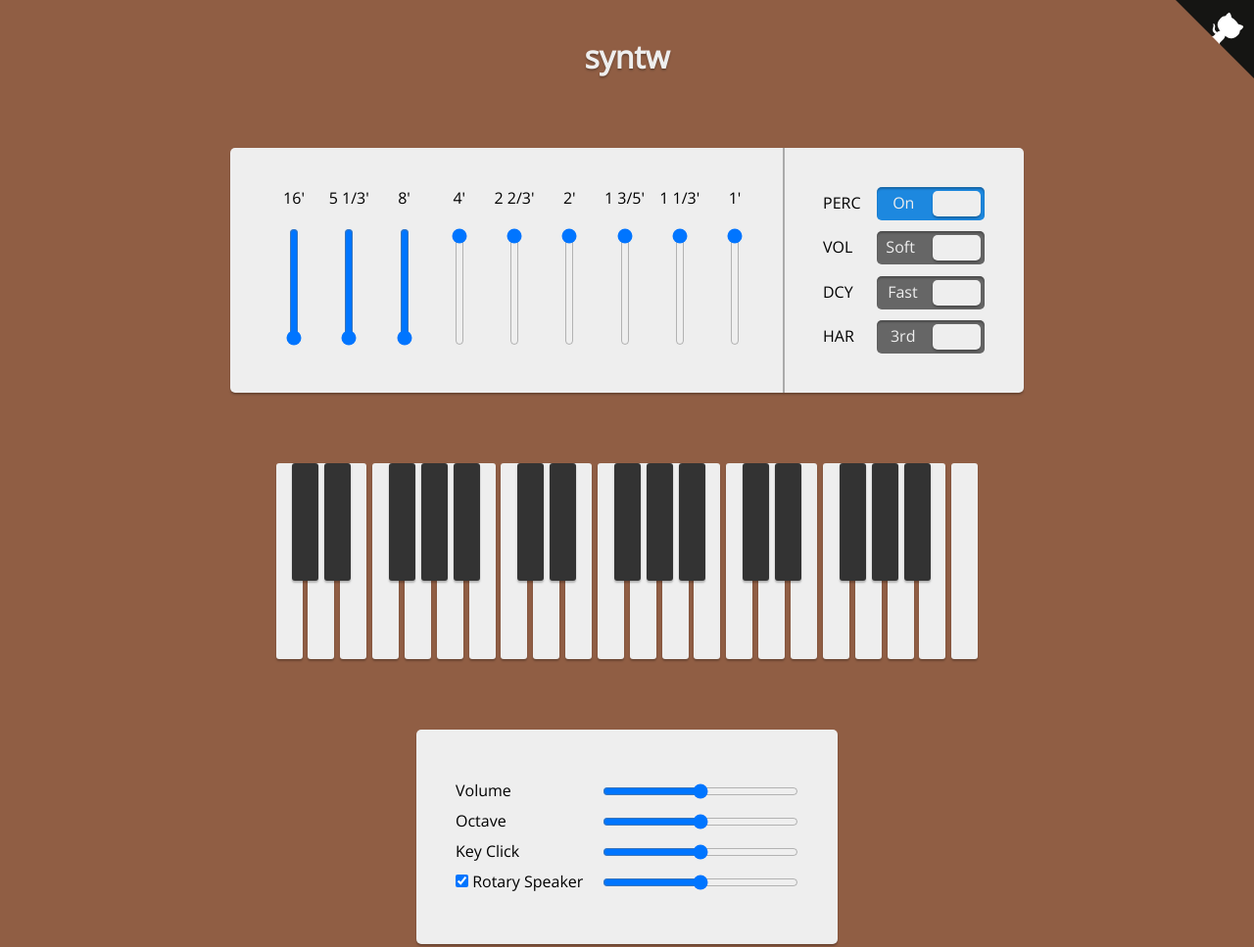
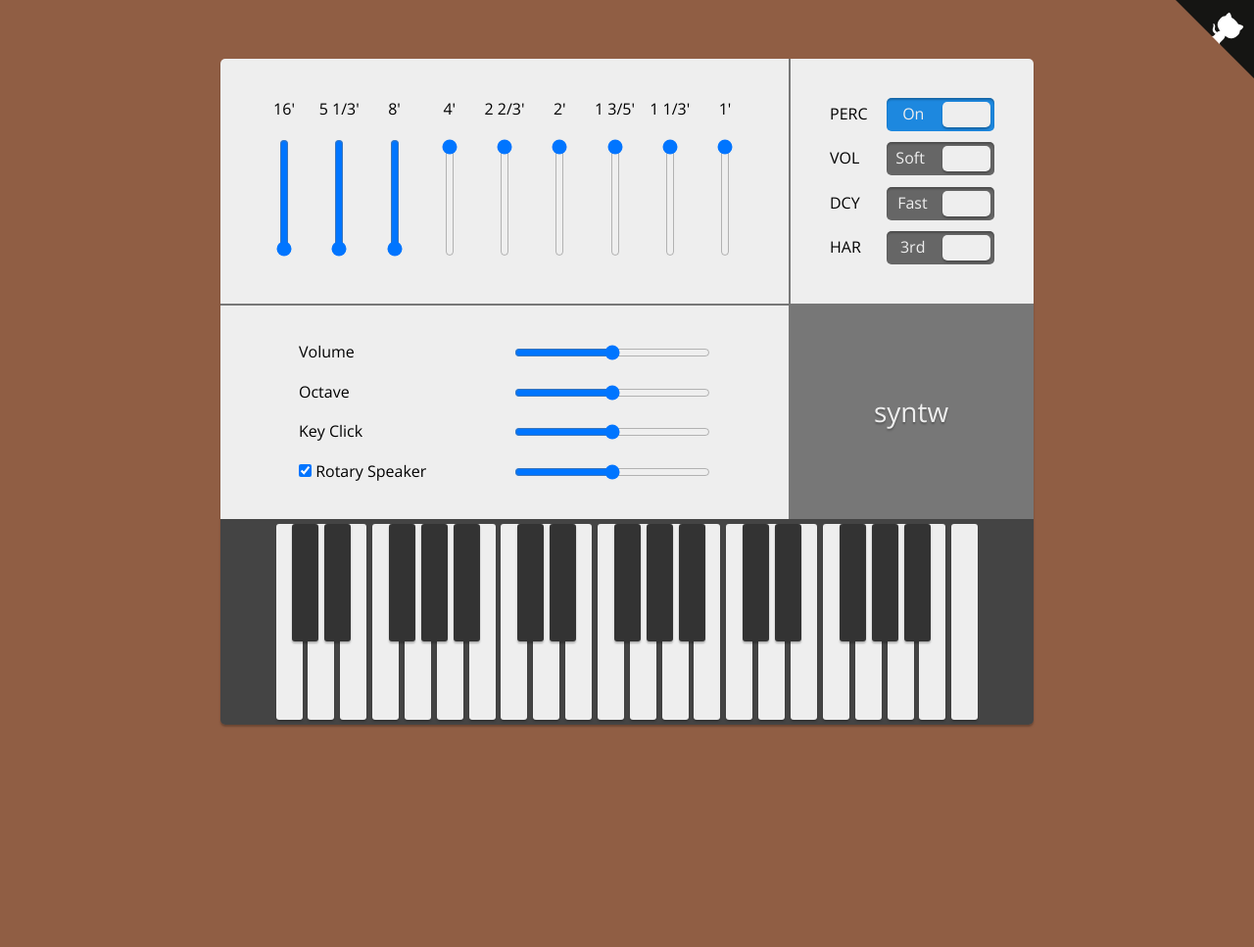
Before and after one commit to mosmeh/syntw, a website built with webpack: page src/index.html in a window 1280 px wide. Shown: the whole page at 98% size. After the commit the page ends 800 px from the top, so only its background shows below. Built offline with nearby package versions, Linux system fonts and the light colour scheme.

Commit message:
Rework layout

```diff
--- a/src/index.html
+++ b/src/index.html
@@ -2,6 +2,7 @@
 <html lang="en">
     <head>
         <meta charset="utf-8" />
+        <meta name="viewport" content="width=850" />
         <title>syntw</title>
         <link
             href="https://fonts.googleapis.com/css?family=Open+Sans"
@@ -10,8 +11,6 @@
     </head>
     <body>
         <div class="container">
-            <h1>syntw</h1>
-            <div class="upper-control">
             <div class="drawbars">
                 <ul>
                     <li>
@@ -133,7 +132,6 @@
                     </li>
                 </ul>
             </div>
-                <span class="vertical-line"></span>
             <div class="percussion">
                 <label class="switch">
                     PERC
@@ -176,63 +174,7 @@
                     </span>
                 </label>
             </div>
-            </div>
-            <div class="key-container">
-                <div class="top-row">
-                    <div class="key-group group-of-two group-0">
-                        <div class="key" data-note="49"></div>
-                        <div class="key" data-note="51"></div>
-                    </div>
-                    <div class="key-group group-of-three group-1">
-                        <div class="key" data-note="54"></div>
-                        <div class="key" data-note="56"></div>
-                        <div class="key" data-note="58"></div>
-                    </div>
-                    <div class="key-group group-of-two group-2">
-                        <div class="key" data-note="61"></div>
-                        <div class="key" data-note="63"></div>
-                    </div>
-                    <div class="key-group group-of-three group-3">
-                        <div class="key" data-note="66"></div>
-                        <div class="key" data-note="68"></div>
-                        <div class="key" data-note="70"></div>
-                    </div>
-                    <div class="key-group group-of-two group-4">
-                        <div class="key" data-note="73"></div>
-                        <div class="key" data-note="75"></div>
-                    </div>
-                    <div class="key-group group-of-three group-5">
-                        <div class="key" data-note="78"></div>
-                        <div class="key" data-note="80"></div>
-                        <div class="key" data-note="82"></div>
-                    </div>
-                </div>
-                <div class="bottom-row">
-                    <div class="key" data-note="48"></div>
-                    <div class="key" data-note="50"></div>
-                    <div class="key" data-note="52"></div>
-                    <div class="key" data-note="53"></div>
-                    <div class="key" data-note="55"></div>
-                    <div class="key" data-note="57"></div>
-                    <div class="key" data-note="59"></div>
-                    <div class="key" data-note="60"></div>
-                    <div class="key" data-note="62"></div>
-                    <div class="key" data-note="64"></div>
-                    <div class="key" data-note="65"></div>
-                    <div class="key" data-note="67"></div>
-                    <div class="key" data-note="69"></div>
-                    <div class="key" data-note="71"></div>
-                    <div class="key" data-note="72"></div>
-                    <div class="key" data-note="74"></div>
-                    <div class="key" data-note="76"></div>
-                    <div class="key" data-note="77"></div>
-                    <div class="key" data-note="79"></div>
-                    <div class="key" data-note="81"></div>
-                    <div class="key" data-note="83"></div>
-                    <div class="key" data-note="84"></div>
-                </div>
-            </div>
-            <div class="lower-control">
+            <div class="control">
                 <ul>
                     <li>
                         <label class="spaced">
@@ -291,6 +233,64 @@
                     </li>
                 </ul>
             </div>
+            <div class="title">syntw</div>
+            <div class="key-container">
+                <div class="keyboard">
+                    <div class="top-row">
+                        <div class="key-group group-of-two group-0">
+                            <div class="key" data-note="49"></div>
+                            <div class="key" data-note="51"></div>
+                        </div>
+                        <div class="key-group group-of-three group-1">
+                            <div class="key" data-note="54"></div>
+                            <div class="key" data-note="56"></div>
+                            <div class="key" data-note="58"></div>
+                        </div>
+                        <div class="key-group group-of-two group-2">
+                            <div class="key" data-note="61"></div>
+                            <div class="key" data-note="63"></div>
+                        </div>
+                        <div class="key-group group-of-three group-3">
+                            <div class="key" data-note="66"></div>
+                            <div class="key" data-note="68"></div>
+                            <div class="key" data-note="70"></div>
+                        </div>
+                        <div class="key-group group-of-two group-4">
+                            <div class="key" data-note="73"></div>
+                            <div class="key" data-note="75"></div>
+                        </div>
+                        <div class="key-group group-of-three group-5">
+                            <div class="key" data-note="78"></div>
+                            <div class="key" data-note="80"></div>
+                            <div class="key" data-note="82"></div>
+                        </div>
+                    </div>
+                    <div class="bottom-row">
+                        <div class="key" data-note="48"></div>
+                        <div class="key" data-note="50"></div>
+                        <div class="key" data-note="52"></div>
+                        <div class="key" data-note="53"></div>
+                        <div class="key" data-note="55"></div>
+                        <div class="key" data-note="57"></div>
+                        <div class="key" data-note="59"></div>
+                        <div class="key" data-note="60"></div>
+                        <div class="key" data-note="62"></div>
+                        <div class="key" data-note="64"></div>
+                        <div class="key" data-note="65"></div>
+                        <div class="key" data-note="67"></div>
+                        <div class="key" data-note="69"></div>
+                        <div class="key" data-note="71"></div>
+                        <div class="key" data-note="72"></div>
+                        <div class="key" data-note="74"></div>
+                        <div class="key" data-note="76"></div>
+                        <div class="key" data-note="77"></div>
+                        <div class="key" data-note="79"></div>
+                        <div class="key" data-note="81"></div>
+                        <div class="key" data-note="83"></div>
+                        <div class="key" data-note="84"></div>
+                    </div>
+                </div>
+            </div>
         </div>
         <a
             href="https://github.com/mosmeh/syntw/"
--- a/src/style.css
+++ b/src/style.css
@@ -21,44 +21,21 @@ ul {
 }
 
 .container {
-    height: 1000px;
     margin: auto;
-    display: flex;
-    flex-direction: column;
-    justify-content: space-around;
-    align-items: center;
+    display: grid;
+    grid-template-rows: 250px 220px 210px;
+    grid-template-columns: 580px 250px;
+    overflow: hidden;
     font-family: 'Open Sans';
-}
-
-h1 {
-    color: #eee;
-    text-shadow: 0px 2px 2px rgba(0, 0, 0, 0.26);
-}
-
-.upper-control {
-    width: 730px;
-    height: 170px;
-    background-color: #eee;
-    padding: 40px;
     border-radius: 5px;
-    display: flex;
-    flex-direction: row;
-    justify-content: space-between;
     box-shadow: 0px 2px 2px 0px rgba(0, 0, 0, 0.26);
 }
 
-.upper-control .vertical-line {
-    position: relative;
-    height: 250px;
-    margin-top: -40px;
-    margin-left: -15px;
-    top: 0;
-    border-left: 2px solid #aaa;
-}
-
 .drawbars {
-    width: 500px;
-    height: 100%;
+    grid-row: 1/2;
+    grid-column: 1/2;
+    padding: 40px;
+    background-color: #eee;
 }
 .drawbars ul {
     width: 100%;
@@ -85,10 +62,14 @@ h1 {
 }
 
 .percussion {
-    width: 165px;
+    grid-row: 1/2;
+    grid-column: 2/3;
+    padding: 40px;
     display: flex;
     flex-direction: column;
     justify-content: space-between;
+    background-color: #eee;
+    border-left: 2px solid #777;
 }
 
 .switch {
@@ -148,7 +129,49 @@ h1 {
     color: transparent;
 }
 
+.control {
+    grid-row: 2/3;
+    grid-column: 1/2;
+    padding: 40px 80px;
+    box-sizing: border-box;
+    background-color: #eee;
+    border-top: 2px solid #777;
+}
+.control ul {
+    height: 100%;
+    display: flex;
+    flex-direction: column;
+    justify-content: space-between;
+}
+.control .spaced {
+    line-height: 14px;
+    display: flex;
+    flex-direction: row;
+    justify-content: space-between;
+}
+.control input[type='range'] {
+    width: 200px;
+}
+
+.title {
+    grid-row: 2/3;
+    grid-column: 2/3;
+    display: flex;
+    align-items: center;
+    justify-content: center;
+    color: #eee;
+    background-color: #777;
+    font-size: 28px;
+    text-shadow: 0px 2px 2px rgba(0, 0, 0, 0.26);
+}
+
 .key-container {
+    grid-row: 3/4;
+    grid-column: 1/3;
+    padding: 5px;
+    background-color: #444;
+}
+.keyboard {
     margin: 0 auto;
     width: 717px;
     min-width: 717px;
@@ -156,46 +179,46 @@ h1 {
     flex-direction: column-reverse;
     touch-action: none;
 }
-.key-container .top-row {
+.keyboard .top-row {
     display: flex;
     position: relative;
     z-index: 2;
 }
-.key-container .top-row .key-group {
+.keyboard .top-row .key-group {
     display: flex;
     justify-content: space-between;
     position: relative;
     top: -200px;
     height: 0;
 }
-.key-container .top-row .key-group.group-of-two {
+.keyboard .top-row .key-group.group-of-two {
     width: 60px;
 }
-.key-container .top-row .key-group.group-of-three {
+.keyboard .top-row .key-group.group-of-three {
     width: 93px;
 }
-.key-container .top-row .key-group.group-0 {
+.keyboard .top-row .key-group.group-0 {
     margin-left: 16px;
 }
-.key-container .top-row .key-group.group-1 {
+.keyboard .top-row .key-group.group-1 {
     margin-left: 39px;
 }
-.key-container .top-row .key-group.group-2 {
+.keyboard .top-row .key-group.group-2 {
     margin-left: 38px;
 }
-.key-container .top-row .key-group.group-3 {
+.keyboard .top-row .key-group.group-3 {
     margin-left: 39px;
 }
-.key-container .top-row .key-group.group-4 {
+.keyboard .top-row .key-group.group-4 {
     margin-left: 38px;
 }
-.key-container .top-row .key-group.group-5 {
+.keyboard .top-row .key-group.group-5 {
     margin-left: 39px;
 }
-.key-container .top-row .key {
+.keyboard .top-row .key {
     margin-top: auto;
 }
-.key-container .bottom-row {
+.keyboard .bottom-row {
     width: 100%;
     display: flex;
     justify-content: space-between;
@@ -225,29 +248,6 @@ h1 {
     height: 200px;
 }
 
-.lower-control {
-    background-color: #eee;
-    width: 350px;
-    padding: 40px;
-    border-radius: 5px;
-    box-shadow: 0px 2px 2px 0px rgba(0, 0, 0, 0.26);
-}
-
-.lower-control li {
-    margin: 15px 0 15px 0;
-}
-
-.lower-control .spaced {
-    line-height: 14px;
-    display: flex;
-    flex-direction: row;
-    justify-content: space-between;
-}
-
-.lower-control input[type='range'] {
-    width: 200px;
-}
-
 .github-corner:hover .octo-arm {
     animation: octocat-wave 560ms ease-in-out;
 }
```
Lines whose indentation alone changed are shown as unchanged.
